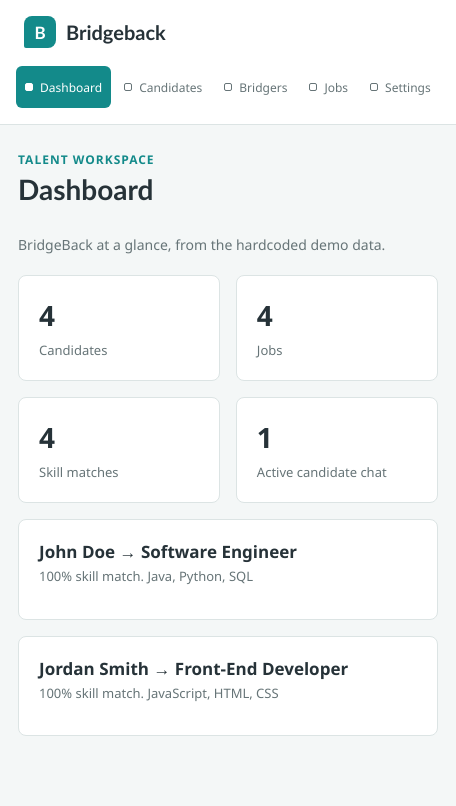
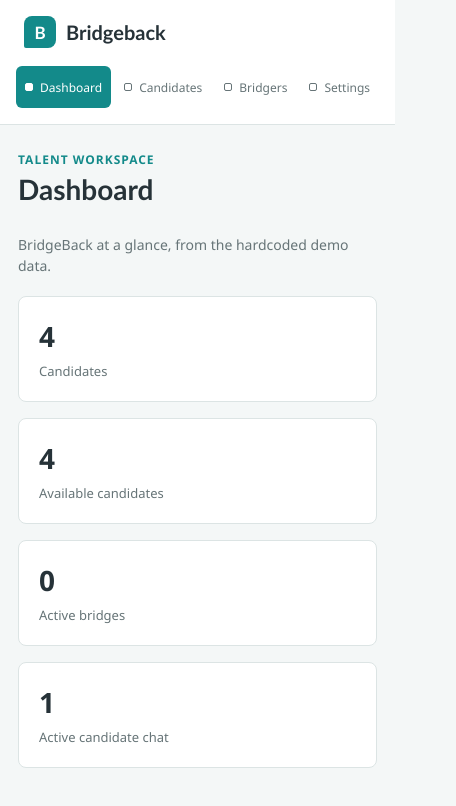
Before and after one commit to Reptetion/bridgeback-mruhacks-26, a React (Vite) app in the folder my-react-app/: page / in a window 390 px wide. Both pictures are taken after a click on the button "Dashboard". Shown: the top 806 px of the page, 456 px wide, since content can reach past the window. Built offline with nearby package versions, Linux system fonts and the light colour scheme.

Commit message:
removed everything related to job page section

```diff
--- a/my-react-app/src/App.css
+++ b/my-react-app/src/App.css
@@ -115,7 +115,7 @@
   }
 
   .sidebar-nav {
-    grid-template-columns: repeat(5, minmax(max-content, 1fr));
+    grid-template-columns: repeat(4, minmax(max-content, 1fr));
     gap: 4px;
     overflow-x: auto;
   }
--- a/my-react-app/src/App.jsx
+++ b/my-react-app/src/App.jsx
@@ -1,8 +1,6 @@
 import { useState } from "react";
 import Candidates from "./pages/candidates.jsx";
 import Dashboard from "./pages/dashboard.jsx";
-import Matches from "./pages/matches.jsx";
-import Jobs from "./pages/jobs.jsx";
 import Bridgers from "./pages/bridgers.jsx";
 import Settings from "./pages/settings.jsx";
 import "./App.css";
@@ -11,7 +9,6 @@ const pages = {
   Dashboard: { title: "Dashboard", eyebrow: "Talent workspace", Page: Dashboard },
   Candidates: { title: "Candidates", eyebrow: "Find talent", Page: Bridgers },
   Bridgers: { title: "Bridgers", eyebrow: "Connect with talent", Page: Candidates },
-  Jobs: { title: "Jobs", eyebrow: "Open roles", Page: Jobs },
   Settings: { title: "Settings", eyebrow: "Workspace", Page: Settings },
 };
 
--- a/my-react-app/src/components/skip.jsx
+++ b/my-react-app/src/components/skip.jsx
@@ -1,4 +1,3 @@
-import React from "react";
 import "./skip.css";
 
 export default function SkipButton({ skipped, onSkip }) {
--- a/my-react-app/src/data/people.js
+++ b/my-react-app/src/data/people.js
@@ -42,55 +42,3 @@ export const candidates = [
     photo: user4,
   },
 ];
-
-export const jobs = [
-  {
-    id: 1,
-    title: "Software Engineer",
-    description: "Develop and maintain software applications.",
-    requiredSkills: ["Java", "Python", "SQL"],
-    location: "Remote",
-    type: "Full-time",
-  },
-  {
-    id: 2,
-    title: "Front-End Developer",
-    description: "Design and implement user interfaces for web applications.",
-    requiredSkills: ["JavaScript", "HTML", "CSS"],
-    location: "Hybrid",
-    type: "Contract",
-  },
-  {
-    id: 3,
-    title: "Back-End Developer",
-    description: "Build and maintain server-side logic and databases.",
-    requiredSkills: ["C++", "C#", ".NET"],
-    location: "On-site",
-    type: "Full-time",
-  },
-  {
-    id: 4,
-    title: "Full-Stack Developer",
-    description: "Work on both front-end and back-end development.",
-    requiredSkills: ["Ruby", "Rails", "PostgreSQL"],
-    location: "Remote",
-    type: "Part-time",
-  },
-];
-
-export function matchScore(candidate, job) {
-  const matched = job.requiredSkills.filter((skill) =>
-    candidate.skills.includes(skill),
-  );
-  return {
-    matched,
-    percent: Math.round((matched.length / job.requiredSkills.length) * 100),
-  };
-}
-
-export const matches = jobs.map((job) => {
-  const best = candidates
-    .map((candidate) => ({ candidate, ...matchScore(candidate, job) }))
-    .sort((a, b) => b.percent - a.percent)[0];
-  return { job, ...best };
-});
--- a/my-react-app/src/pages/bridgers.jsx
+++ b/my-react-app/src/pages/bridgers.jsx
@@ -1,8 +1,8 @@
 import { useState } from "react";
-import { candidates, jobs, matchScore } from "../data/people.js";
+import { candidates } from "../data/people.js";
 import BridgeButton from "../components/bridge.jsx";
 import SkipButton from "../components/skip.jsx";
-import "./jobs.css";
+import "./pages.css";
 
 function Candidates() {
   const [bridged, setBridged] = useState([]);
@@ -21,14 +21,10 @@ function Candidates() {
   return (
     <section aria-label="Bridgers">
       <p className="page-intro">
-        Find talent. Each bridger is a hardcoded candidate, shown with the job
-        their skills match best. Bridge to keep a match, Skip to pass on it.
+        Find talent. Bridge to keep a candidate, or Skip to pass on them.
       </p>
       <div className="bridger-list">
         {candidates.map((candidate) => {
-          const bestJob = jobs
-            .map((job) => ({ job, ...matchScore(candidate, job) }))
-            .sort((a, b) => b.percent - a.percent)[0];
           const isBridged = bridged.includes(candidate.id);
           const isSkipped = skipped.includes(candidate.id);
           return (
@@ -49,12 +45,6 @@ function Candidates() {
                     <li key={skill}>{skill}</li>
                   ))}
                 </ul>
-                {bestJob && (
-                  <p>
-                    Best job match: <strong>{bestJob.job.title}</strong> (
-                    {bestJob.percent}%)
-                  </p>
-                )}
                 <div className="bridger-actions">
                   <BridgeButton
                     bridged={isBridged}
@@ -67,7 +57,7 @@ function Candidates() {
                 </div>
                 {isBridged && (
                   <p className="bridger-status">
-                    Bridged to {bestJob.job.title}
+                    Bridged successfully
                   </p>
                 )}
                 {isSkipped && (
--- a/my-react-app/src/pages/dashboard.jsx
+++ b/my-react-app/src/pages/dashboard.jsx
@@ -1,5 +1,5 @@
-import { candidates, jobs, matches } from "../data/people.js";
-import "./jobs.css";
+import { candidates } from "../data/people.js";
+import "./pages.css";
 
 function Dashboard() {
   return (
@@ -13,30 +13,18 @@ function Dashboard() {
           <span>Candidates</span>
         </article>
         <article className="stat-card">
-          <strong>{jobs.length}</strong>
-          <span>Jobs</span>
+          <strong>{candidates.filter((candidate) => candidate.status === "Available").length}</strong>
+          <span>Available candidates</span>
         </article>
         <article className="stat-card">
-          <strong>{matches.length}</strong>
-          <span>Skill matches</span>
+          <strong>0</strong>
+          <span>Active bridges</span>
         </article>
         <article className="stat-card">
           <strong>1</strong>
           <span>Active candidate chat</span>
         </article>
       </div>
-      <div className="match-list" style={{ marginTop: 16 }}>
-        {matches.slice(0, 2).map(({ job, candidate, percent }) => (
-          <article className="match-card" key={job.id}>
-            <h2>
-              {candidate.name} <span aria-hidden="true">→</span> {job.title}
-            </h2>
-            <p>
-              {percent}% skill match. {candidate.skills.join(", ")}
-            </p>
-          </article>
-        ))}
-      </div>
     </section>
   );
 }
--- a/my-react-app/src/pages/jobs.jsx
+++ /dev/null
@@ -1,67 +0,0 @@
-import { useState } from "react";
-import { jobs, matches } from "../data/people.js";
-import "./jobs.css";
-
-function Jobs() {
-  const [saved, setSaved] = useState([]);
-
-  function toggleSave(jobId) {
-    setSaved((current) =>
-      current.includes(jobId)
-        ? current.filter((id) => id !== jobId)
-        : [...current, jobId],
-    );
-  }
-
-  return (
-    <section aria-label="Jobs">
-      <p className="page-intro">
-        Hardcoded jobs for the demo. Each job shows its best skill match from
-        the hardcoded candidates.
-      </p>
-      <div className="job-list">
-        {jobs.map((job) => {
-          const match = matches.find((item) => item.job.id === job.id);
-          const isSaved = saved.includes(job.id);
-          return (
-            <article className="job-card" key={job.id}>
-              <header className="job-card__header">
-                <div>
-                  <h2>{job.title}</h2>
-                  <p>
-                    {job.location} <span aria-hidden="true">·</span> {job.type}
-                  </p>
-                </div>
-                <span className="job-card__match">
-                  {match ? `${match.percent}% match` : ""}
-                </span>
-              </header>
-              <p>{job.description}</p>
-              <ul className="skill-list" aria-label="Required skills">
-                {job.requiredSkills.map((skill) => (
-                  <li key={skill}>{skill}</li>
-                ))}
-              </ul>
-              {match && (
-                <p className="job-card__candidate">
-                  Best match: <strong>{match.candidate.name}</strong> (
-                  {match.candidate.role})
-                </p>
-              )}
-              <button
-                type="button"
-                className="job-card__save"
-                onClick={() => toggleSave(job.id)}
-                aria-pressed={isSaved}
-              >
-                {isSaved ? "Saved" : "Save job"}
-              </button>
-            </article>
-          );
-        })}
-      </div>
-    </section>
-  );
-}
-
-export default Jobs;
--- a/my-react-app/src/pages/matches.jsx
+++ /dev/null
@@ -1,31 +0,0 @@
-import { matches } from "../data/people.js";
-import "./jobs.css";
-
-function Matches() {
-  return (
-    <section aria-label="Matches">
-      <p className="page-intro">
-        Every job paired with its best hardcoded candidate by shared skills.
-      </p>
-      <div className="match-list">
-        {matches.map(({ job, candidate, matched, percent }) => (
-          <article className="match-card" key={job.id}>
-            <h2>
-              {job.title} <span aria-hidden="true">·</span> {candidate.name}
-            </h2>
-            <p>
-              {percent}% match ({matched.join(", ")}). {job.description}
-            </p>
-            <ul className="skill-list" aria-label="Required skills">
-              {job.requiredSkills.map((skill) => (
-                <li key={skill}>{skill}</li>
-              ))}
-            </ul>
-          </article>
-        ))}
-      </div>
-    </section>
-  );
-}
-
-export default Matches;
--- a/my-react-app/src/pages/jobs.css
+++ b/my-react-app/src/pages/pages.css
@@ -5,16 +5,12 @@
   line-height: 1.5;
 }
 
-.job-list,
-.bridger-list,
-.match-list {
+.bridger-list {
   display: grid;
   gap: 16px;
 }
 
-.job-card,
 .bridger-card,
-.match-card,
 .stat-card,
 .settings-card {
   padding: 20px;
@@ -23,38 +19,16 @@
   background: var(--paper);
 }
 
-.job-card__header {
-  display: flex;
-  align-items: flex-start;
-  justify-content: space-between;
-  gap: 16px;
-}
-
-.job-card__header h2,
-.bridger-card h2,
-.match-card h2 {
+.bridger-card h2 {
   margin: 0 0 4px;
   font-size: 17px;
 }
 
-.job-card__header p,
-.bridger-card p,
-.match-card p {
+.bridger-card p {
   margin: 0 0 12px;
   color: var(--muted);
   font-size: 13px;
   line-height: 1.5;
-}
-
-.job-card__match {
-  flex: 0 0 auto;
-  padding: 4px 10px;
-  border-radius: 999px;
-  color: #184f50;
-  background: #d5ece7;
-  font-size: 12px;
-  font-weight: 700;
-  white-space: nowrap;
 }
 
 .skill-list {
@@ -73,14 +47,7 @@
   font-size: 12px;
 }
 
-.job-card__candidate {
-  color: var(--ink) !important;
-  font-size: 14px !important;
-}
-
-.job-card__save,
 .bridge-button,
-.skip-button,
 .settings-card button {
   min-height: 38px;
   padding: 0 16px;
@@ -93,15 +60,21 @@
   cursor: pointer;
 }
 
-.job-card__save[aria-pressed="true"],
 .bridge-button:disabled {
   background: #9db9b7;
   cursor: default;
 }
 
 .skip-button {
+  min-height: 38px;
+  padding: 0 16px;
+  border: 0;
+  border-radius: 6px;
   color: var(--ink);
   background: #f0f4f3;
+  font-size: 14px;
+  font-weight: 650;
+  cursor: pointer;
 }
 
 .skip-button:disabled {
--- a/my-react-app/src/pages/settings.jsx
+++ b/my-react-app/src/pages/settings.jsx
@@ -1,15 +1,6 @@
-import { useState } from "react";
-import "./jobs.css";
+import "./pages.css";
 
 function Settings() {
-  const [name, setName] = useState("BridgeBack demo");
-  const [saved, setSaved] = useState(false);
-
-  function handleSave(event) {
-    event.preventDefault();
-    setSaved(true);
-  }
-
   return (
     <section aria-label="Settings">
       <p className="page-intro">
```
